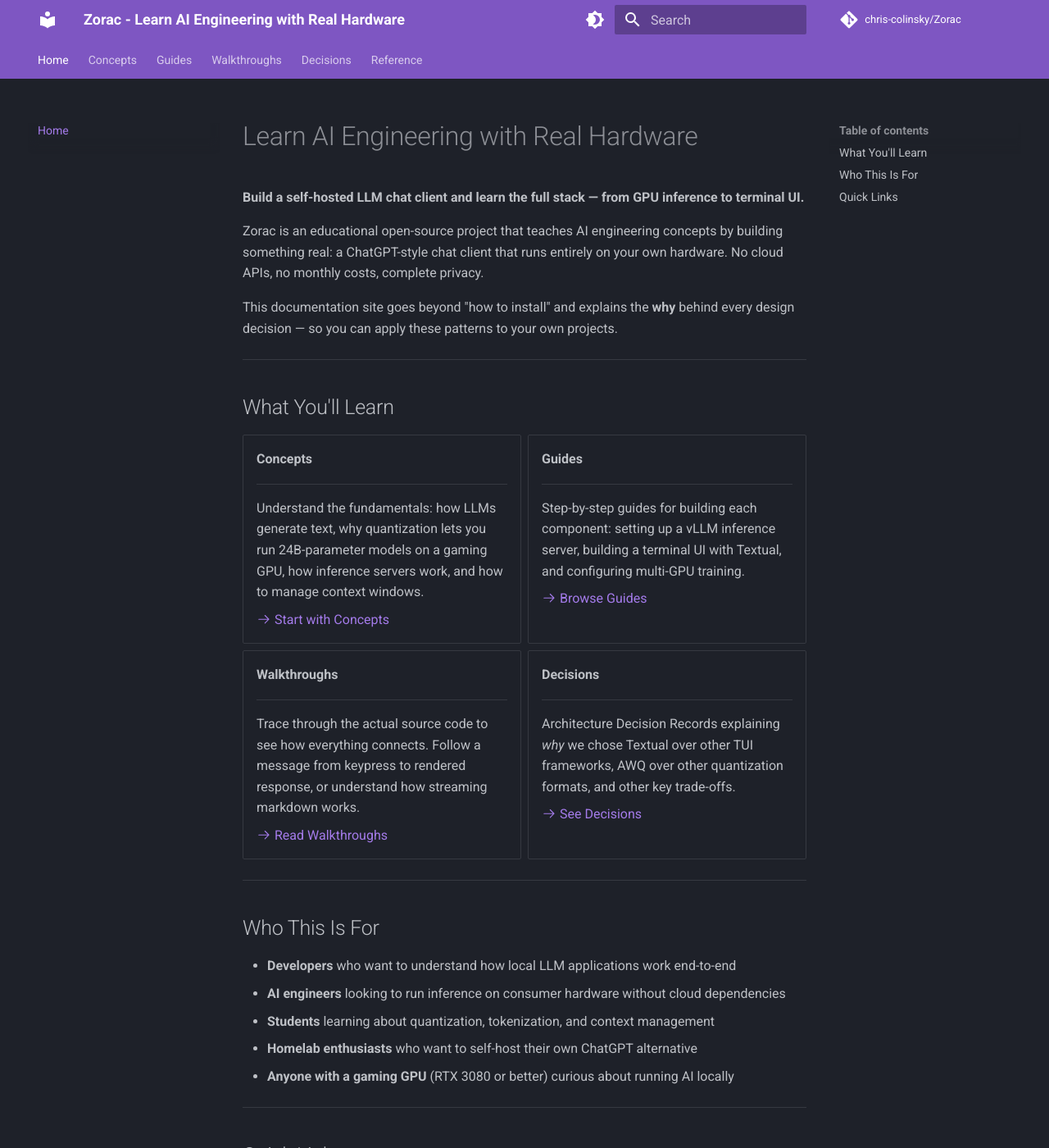
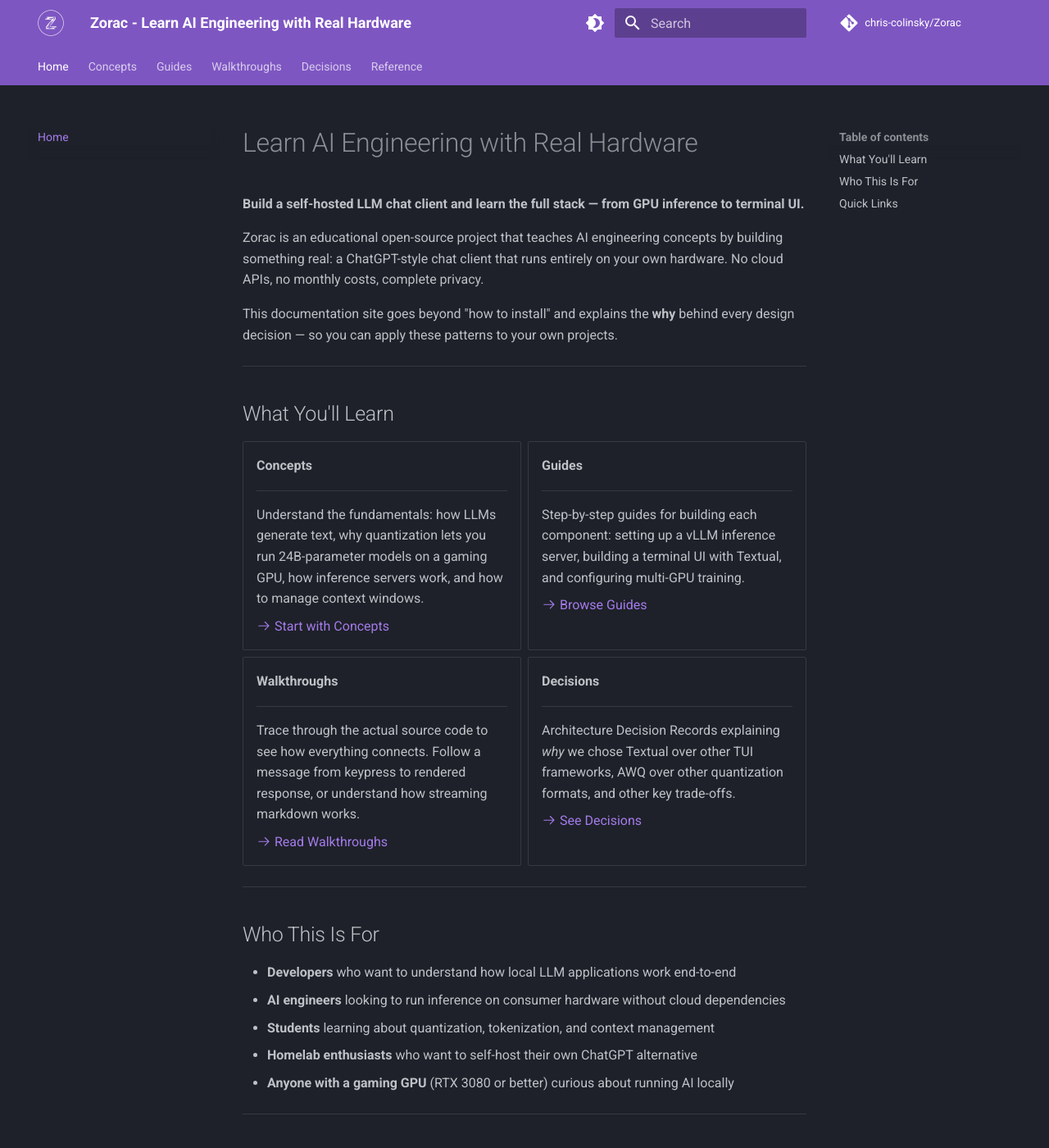
Before and after one commit to chris-colinsky/Zorac, an MkDocs documentation site: the page built from docs/index.md, in a window 1280 px wide and 1400 px high. Shown: the whole window at 82% size. Built offline with MkDocs 1.6.1 and Material for MkDocs 9.7.7, drawn with Linux system fonts in a browser that asks for light colours; comment, search, counter and statistics services are not loaded.

Commit message:
Add custom styles for logo button in extra.css

```diff
--- /dev/null
+++ b/docs/stylesheets/extra.css
@@ -0,0 +1,4 @@
+.md-header__button.md-logo img {
+  height: 1.6rem;
+  width: auto;
+}
--- a/mkdocs.yml
+++ b/mkdocs.yml
@@ -12,6 +12,8 @@ docs_dir: docs/
 
 theme:
   name: material
+  logo: img/zorac_logo.png
+  favicon: img/zorac_logo.png
   palette:
     - scheme: slate
       primary: deep purple
@@ -31,6 +33,9 @@ theme:
     - content.code.copy
     - content.code.annotate
     - search.suggest
+
+extra_css:
+  - stylesheets/extra.css
 
 markdown_extensions:
   - admonition
```
Also changed, not shown: docs/img/zorac_logo.png (added).
